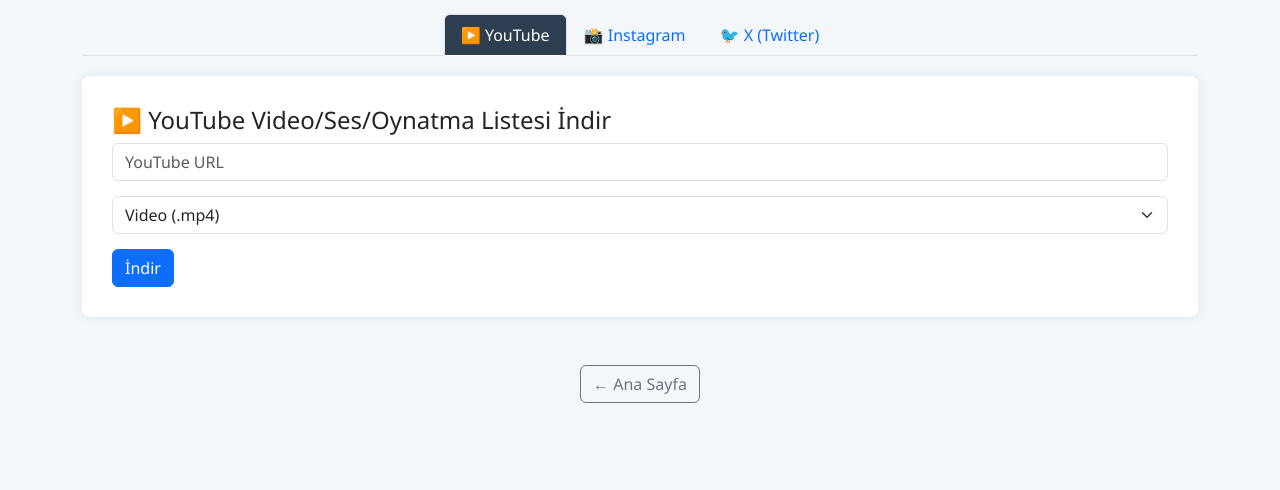
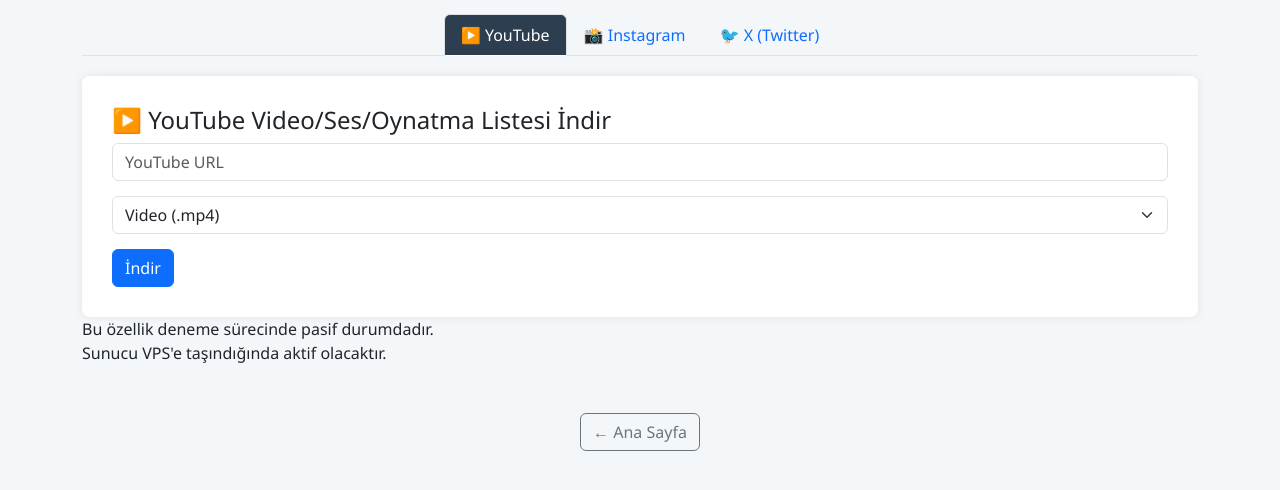
Before and after one commit to srknkrt1/ofis-asistani, a plain HTML site: page templates/video.html in a window 1280 px wide. Shown: the part 60-550 px from the top of the page. Drawn offline with nearby package versions, Linux system fonts and the light colour scheme.

Commit message:
Update video.html

```diff
--- a/templates/video.html
+++ b/templates/video.html
@@ -84,6 +84,11 @@
       </div>
     </div>
 
+    <div class="info">
+    Bu özellik deneme sürecinde pasif durumdadır.<br>
+    Sunucu VPS'e taşındığında aktif olacaktır.
+    </div>
+
     <div class="text-center mt-5">
       <a href="/" class="btn btn-outline-secondary">← Ana Sayfa</a>
     </div>
```
